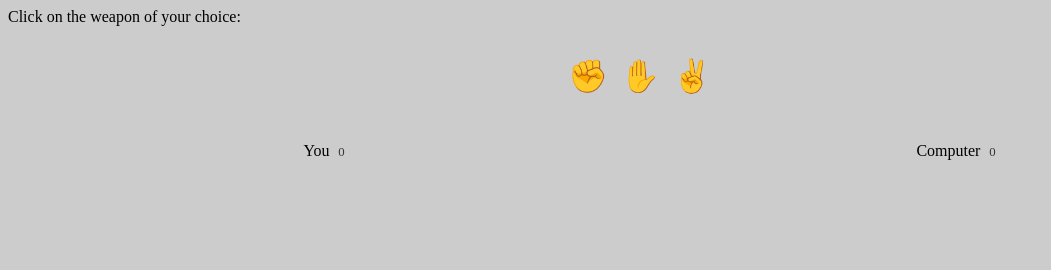
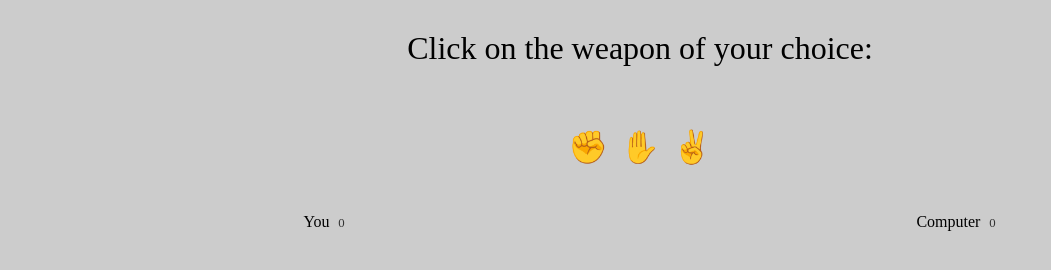
Before and after one commit to adrians90/rock-paper-scissors, a plain HTML site: page index.html in a window 1280 px wide. Shown: the whole page, without its empty margins (0-1051 px from the left). Drawn offline with Linux system fonts and the light colour scheme.

Commit message:
centered the header

```diff
--- a/style.css
+++ b/style.css
@@ -47,3 +47,10 @@ body {
     opacity: 1;
     font-size: 1.5rem;
 }
+
+.header {
+    display: flex;
+    justify-content: center;
+    margin: 30px;
+    font-size: 2rem;
+}
```
